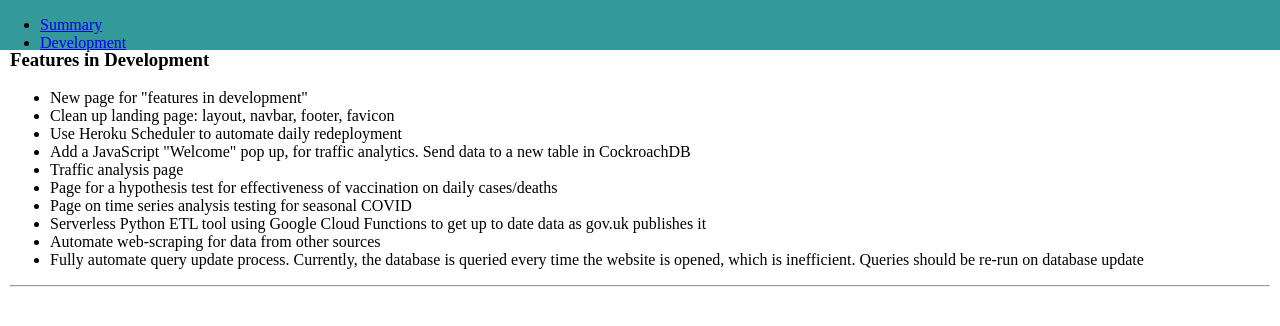
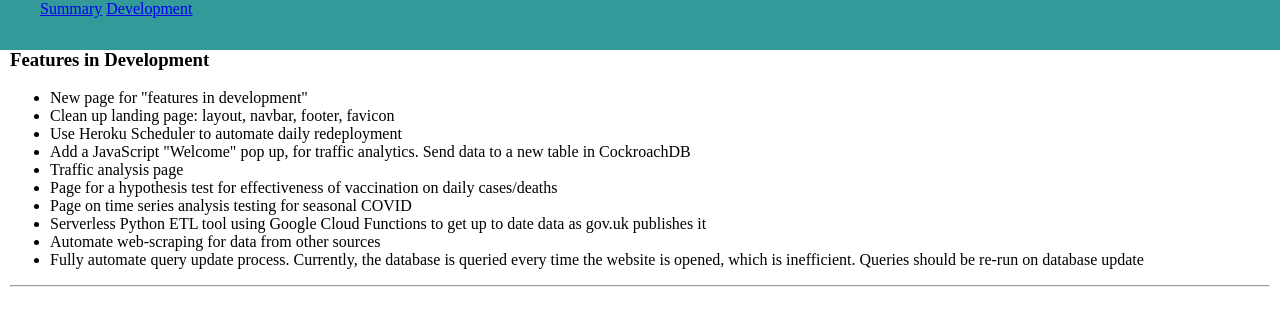
Before and after one commit to ArjunNiranjan1/covid19Project, a Flask app: page /features/ in a window 1280 px wide. Shown: the top 326 px of the page. Run offline with Flask 2, Linux system fonts and the light colour scheme; parts of the project's set-up code (start-up, migrations or seed data) failed here and were passed over.

Commit message:
horizontal list

```diff
--- a/static/main.css
+++ b/static/main.css
@@ -12,3 +12,7 @@ header {
     right: 0;
     height: 50px;
 }
+
+header * {
+	display: inline;
+}
```
